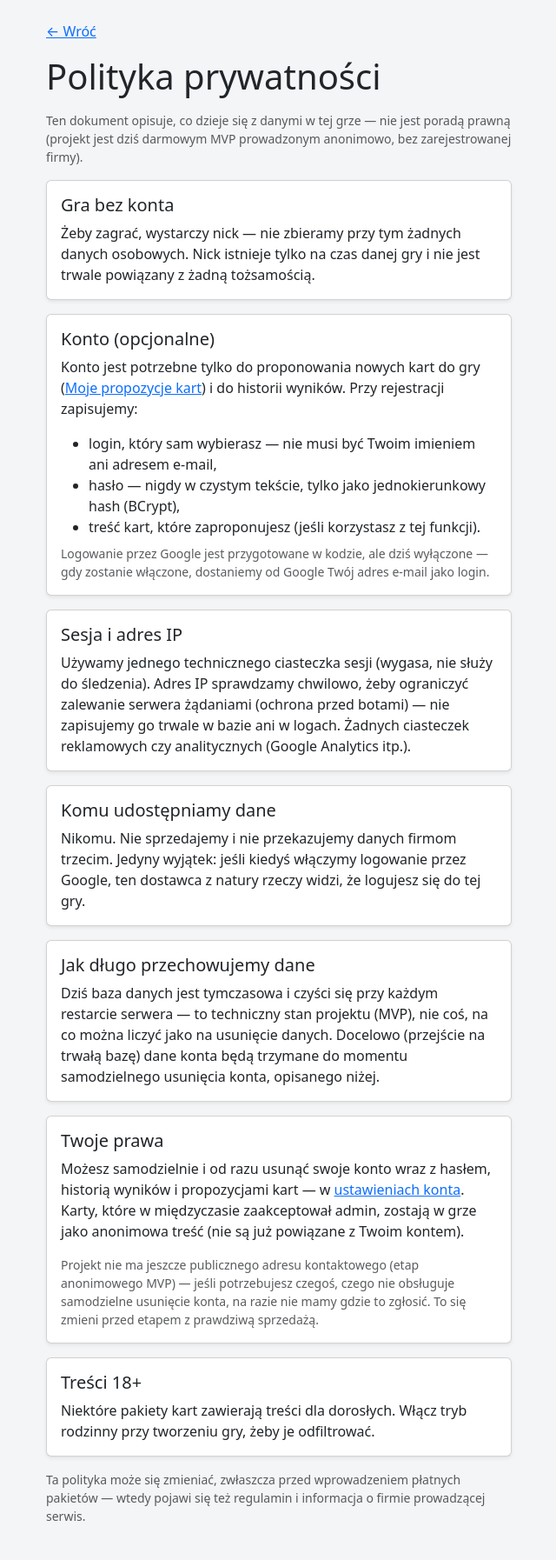
After one commit to MichalMSzczepanski/project22-card-game-1, a Spring Boot app: page /polityka-prywatnosci in a window 1280 px wide. The commit adds this page. Shown: the whole page at 87% size, without its empty margins (319-959 px from the left). Run offline with Spring Boot 4, Linux system fonts and the light colour scheme; the visitor is signed in with stand-in values (Sample User, id 1); some of the project's set-up classes (security, data sources, template engines, error pages and the like) are left out, and stand-ins take their place.

Commit message:
Polityka prywatności + samoobsługowe usunięcie konta
/polityka-prywatnosci (InfoController) opisuje realny stan: co zbiera konto
(login + hash hasła, treść propozycji kart), komu udostępniamy (nikomu),
jak długo (dziś: do restartu serwera, H2 create-drop), i prawo do usunięcia.

Prawo do usunięcia zrealizowane jako samoobsługa, nie tylko opis: /me/account
(AccountController) -> UserService.deleteAccount usuwa konto, propozycje
kart i historię wyników (GameScoreRecord), wylogowuje sesję. Zaakceptowane
karty zostają w grze jako anonimowa treść — tylko referencja do konta znika.

UserService zyskuje zależność do CardProposalRepository/GameScoreRecordRepository
(repozytoria, nie serwisy) — świadomy, wąski wyjątek od zwykłego brakłu
zależności pakietu user na inne pakiety, bo usunięcie konta musi znać każdą
tabelę z danymi osobowymi.

Zlinkowane z /, register.html, o-grze.html, my-proposals.html.

Co-Authored-By: Claude Sonnet 5 <noreply@anthropic.com>
Claude-Session: https://claude.ai/code/session_013gTyms97iHyoLK3cPiYMXR

```diff
--- a/src/main/java/io/github/michalmszczepanski/project22_card_game_1/proposal/CardProposalRepository.java
+++ b/src/main/java/io/github/michalmszczepanski/project22_card_game_1/proposal/CardProposalRepository.java
@@ -17,4 +17,7 @@ public interface CardProposalRepository extends JpaRepository<CardProposal, Long
 
     /** Daily anti-spam cap. */
     long countByProposerAndCreatedAtAfter(AppUser proposer, Instant after);
+
+    /** "Prawo do usunięcia" (UserService.deleteAccount) — the proposals are this user's own data. */
+    void deleteByProposer(AppUser proposer);
 }
--- a/src/main/java/io/github/michalmszczepanski/project22_card_game_1/stats/GameScoreRecordRepository.java
+++ b/src/main/java/io/github/michalmszczepanski/project22_card_game_1/stats/GameScoreRecordRepository.java
@@ -8,4 +8,7 @@ import java.util.List;
 public interface GameScoreRecordRepository extends JpaRepository<GameScoreRecord, Long> {
 
     List<GameScoreRecord> findByUserOrderByPlayedAtDesc(AppUser user);
+
+    /** "Prawo do usunięcia" (UserService.deleteAccount) — this user's own score history. */
+    void deleteByUser(AppUser user);
 }
--- a/src/main/java/io/github/michalmszczepanski/project22_card_game_1/web/InfoController.java
+++ b/src/main/java/io/github/michalmszczepanski/project22_card_game_1/web/InfoController.java
@@ -16,4 +16,9 @@ public class InfoController {
     public String howToPlay() {
         return "jak-grac";
     }
+
+    @GetMapping("/polityka-prywatnosci")
+    public String privacyPolicy() {
+        return "polityka-prywatnosci";
+    }
 }
--- a/src/main/resources/templates/index.html
+++ b/src/main/resources/templates/index.html
@@ -16,6 +16,7 @@
     <span th:if="${loggedIn}">
         Zalogowany jako <strong th:text="${username}"></strong>
         &middot; <a th:href="@{/me/proposals}">Moje propozycje kart</a>
+        &middot; <a th:href="@{/me/account}">Moje konto</a>
         &middot;
         <form method="post" th:action="@{/logout}" class="d-inline">
             <input type="hidden" th:name="${_csrf.parameterName}" th:value="${_csrf.token}"/>
@@ -27,6 +28,7 @@
         <a th:href="@{/login}">Zaloguj</a> / <a th:href="@{/register}">Zarejestruj</a> &middot;
     </span>
     <a th:href="@{/jak-grac}">Jak grać</a> &middot; <a th:href="@{/packs}">Pakiety</a> &middot; <a th:href="@{/o-grze}">O grze</a>
+    &middot; <a th:href="@{/polityka-prywatnosci}">Prywatność</a>
 </nav>
 
 <h1 class="text-center mb-1">🃏 Karciana Gra</h1>
--- a/src/main/resources/templates/my-proposals.html
+++ b/src/main/resources/templates/my-proposals.html
@@ -14,7 +14,10 @@
 
 <div class="d-flex justify-content-between align-items-center mb-3">
     <h1 class="h4 mb-0">Moje propozycje kart</h1>
-    <a href="/">&larr; Wróć do gry</a>
+    <div>
+        <a th:href="@{/me/account}">Moje konto</a> &middot;
+        <a href="/">&larr; Wróć do gry</a>
+    </div>
 </div>
 
 <div class="alert alert-danger" th:if="${error}" th:text="${error}"></div>
--- a/src/main/resources/templates/o-grze.html
+++ b/src/main/resources/templates/o-grze.html
@@ -17,14 +17,16 @@
 <div class="card shadow-sm mb-3">
     <div class="card-body">
         <h2 class="h5">Darmowa</h2>
-        <p class="mb-0">Gra jest w pełni darmowa. Nie ma kont, logowania ani zakupów.</p>
+        <p class="mb-0">Gra jest w pełni darmowa. Nie ma zakupów. Konto jest opcjonalne — można grać samym nickiem.</p>
     </div>
 </div>
 
 <div class="card shadow-sm mb-3">
     <div class="card-body">
         <h2 class="h5">Dane</h2>
-        <p class="mb-0">Nie zbieramy danych osobowych — podajesz tylko nick, który istnieje wyłącznie na czas gry.</p>
+        <p class="mb-0">Samo granie nie wymaga żadnych danych osobowych — podajesz tylko nick, który istnieje wyłącznie
+            na czas gry. Konto (opcjonalne, do proponowania kart) zbiera minimum: login i hasło.
+            Szczegóły: <a th:href="@{/polityka-prywatnosci}">polityka prywatności</a>.</p>
     </div>
 </div>
 
--- /dev/null
+++ b/src/main/resources/templates/polityka-prywatnosci.html
@@ -0,0 +1,92 @@
+<!DOCTYPE html>
+<html lang="pl" xmlns:th="http://www.thymeleaf.org">
+<head>
+    <meta charset="UTF-8">
+    <meta name="viewport" content="width=device-width, initial-scale=1">
+    <title>Polityka prywatności</title>
+    <link href="https://cdn.jsdelivr.net/npm/bootstrap@5.3.3/dist/css/bootstrap.min.css" rel="stylesheet">
+    <style>
+        body { background-color: #f4f5f7; }
+    </style>
+</head>
+<body>
+<div class="container py-4" style="max-width: 560px;">
+<p><a th:href="@{/}">&larr; Wróć</a></p>
+<h1 class="mb-3">Polityka prywatności</h1>
+<p class="text-muted small">Ten dokument opisuje, co dzieje się z danymi w tej grze — nie jest poradą prawną
+    (projekt jest dziś darmowym MVP prowadzonym anonimowo, bez zarejestrowanej firmy).</p>
+
+<div class="card shadow-sm mb-3">
+    <div class="card-body">
+        <h2 class="h5">Gra bez konta</h2>
+        <p class="mb-0">Żeby zagrać, wystarczy nick — nie zbieramy przy tym żadnych danych osobowych. Nick istnieje
+            tylko na czas danej gry i nie jest trwale powiązany z żadną tożsamością.</p>
+    </div>
+</div>
+
+<div class="card shadow-sm mb-3">
+    <div class="card-body">
+        <h2 class="h5">Konto (opcjonalne)</h2>
+        <p>Konto jest potrzebne tylko do proponowania nowych kart do gry (<a th:href="@{/me/proposals}">Moje propozycje kart</a>)
+            i do historii wyników. Przy rejestracji zapisujemy:</p>
+        <ul class="mb-0">
+            <li>login, który sam wybierasz — nie musi być Twoim imieniem ani adresem e-mail,</li>
+            <li>hasło — nigdy w czystym tekście, tylko jako jednokierunkowy hash (BCrypt),</li>
+            <li>treść kart, które zaproponujesz (jeśli korzystasz z tej funkcji).</li>
+        </ul>
+        <p class="small text-muted mt-2 mb-0">Logowanie przez Google jest przygotowane w kodzie, ale dziś wyłączone —
+            gdy zostanie włączone, dostaniemy od Google Twój adres e-mail jako login.</p>
+    </div>
+</div>
+
+<div class="card shadow-sm mb-3">
+    <div class="card-body">
+        <h2 class="h5">Sesja i adres IP</h2>
+        <p class="mb-0">Używamy jednego technicznego ciasteczka sesji (wygasa, nie służy do śledzenia). Adres IP
+            sprawdzamy chwilowo, żeby ograniczyć zalewanie serwera żądaniami (ochrona przed botami) — nie zapisujemy
+            go trwale w bazie ani w logach. Żadnych ciasteczek reklamowych czy analitycznych (Google Analytics itp.).</p>
+    </div>
+</div>
+
+<div class="card shadow-sm mb-3">
+    <div class="card-body">
+        <h2 class="h5">Komu udostępniamy dane</h2>
+        <p class="mb-0">Nikomu. Nie sprzedajemy i nie przekazujemy danych firmom trzecim. Jedyny wyjątek: jeśli
+            kiedyś włączymy logowanie przez Google, ten dostawca z natury rzeczy widzi, że logujesz się do tej gry.</p>
+    </div>
+</div>
+
+<div class="card shadow-sm mb-3">
+    <div class="card-body">
+        <h2 class="h5">Jak długo przechowujemy dane</h2>
+        <p class="mb-0">Dziś baza danych jest tymczasowa i czyści się przy każdym restarcie serwera — to techniczny
+            stan projektu (MVP), nie coś, na co można liczyć jako na usunięcie danych. Docelowo (przejście na trwałą
+            bazę) dane konta będą trzymane do momentu samodzielnego usunięcia konta, opisanego niżej.</p>
+    </div>
+</div>
+
+<div class="card shadow-sm mb-3">
+    <div class="card-body">
+        <h2 class="h5">Twoje prawa</h2>
+        <p>Możesz samodzielnie i od razu usunąć swoje konto wraz z hasłem, historią wyników i propozycjami kart —
+            w <a th:href="@{/me/account}">ustawieniach konta</a>. Karty, które w międzyczasie zaakceptował admin,
+            zostają w grze jako anonimowa treść (nie są już powiązane z Twoim kontem).</p>
+        <p class="small text-muted mb-0">Projekt nie ma jeszcze publicznego adresu kontaktowego (etap anonimowego MVP) —
+            jeśli potrzebujesz czegoś, czego nie obsługuje samodzielne usunięcie konta, na razie nie mamy gdzie to
+            zgłosić. To się zmieni przed etapem z prawdziwą sprzedażą.</p>
+    </div>
+</div>
+
+<div class="card shadow-sm mb-3">
+    <div class="card-body">
+        <h2 class="h5">Treści 18+</h2>
+        <p class="mb-0">Niektóre pakiety kart zawierają treści dla dorosłych. Włącz tryb rodzinny przy tworzeniu gry,
+            żeby je odfiltrować.</p>
+    </div>
+</div>
+
+<p class="text-muted small">Ta polityka może się zmieniać, zwłaszcza przed wprowadzeniem płatnych pakietów —
+    wtedy pojawi się też regulamin i informacja o firmie prowadzącej serwis.</p>
+</div>
+</body>
+</html>
--- a/src/main/resources/templates/register.html
+++ b/src/main/resources/templates/register.html
@@ -26,6 +26,7 @@
     </div>
 </div>
 
+<p class="text-center small text-muted">Rejestrując się, zgadzasz się z <a th:href="@{/polityka-prywatnosci}">polityką prywatności</a>.</p>
 <p class="text-center mt-3">Masz już konto? <a th:href="@{/login}">Zaloguj się</a></p>
 </div>
 </body>
```
Also changed, not shown: CLAUDE.md (+1 -1 lines), FORMAL.md (+7 -6 lines), ROADMAP.md (+1 -1 lines), src/main/java/io/github/michalmszczepanski/project22_card_game_1/user/UserService.java (+26 -0 lines), src/main/java/io/github/michalmszczepanski/project22_card_game_1/web/AccountController.java (added, +42 -0 lines), src/main/resources/templates/my-account.html (added, +41 -0 lines), README.md, 3 other files.
